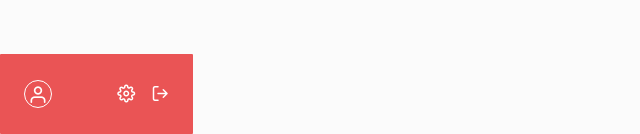
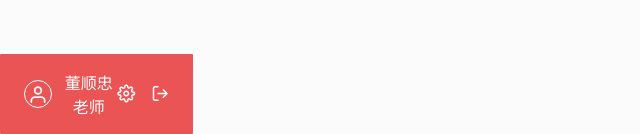
Before and after one commit to MechFroG88/Humble-Sports, a Vue app in the folder client/: page /rent/personal in a window 1280 px wide. Shown: the part 666-800 px from the top of the page, without its empty margins (0-640 px from the left). Built offline with nearby package versions, Linux system fonts and the light colour scheme.

Commit message:
Update homepage

```diff
--- a/client/src/assets/scss/pages/homepage.scss
+++ b/client/src/assets/scss/pages/homepage.scss
@@ -1,3 +1,3 @@
-#_rent {
-  display: flex;
+#_homepage {
+  padding: 1rem 3rem;
 }
--- a/client/src/pages/homepage.vue
+++ b/client/src/pages/homepage.vue
@@ -1,7 +1,7 @@
 <template>
-  <div id="_rent columns">
-    <sidebar :data="sidebar">
-      <!-- <router-view/> -->
+  <div id="_homepage columns">
+    <sidebar :data="sidebar" username="董顺忠老师">
+      <router-view/>
     </sidebar>
   </div>
 </template>
```
